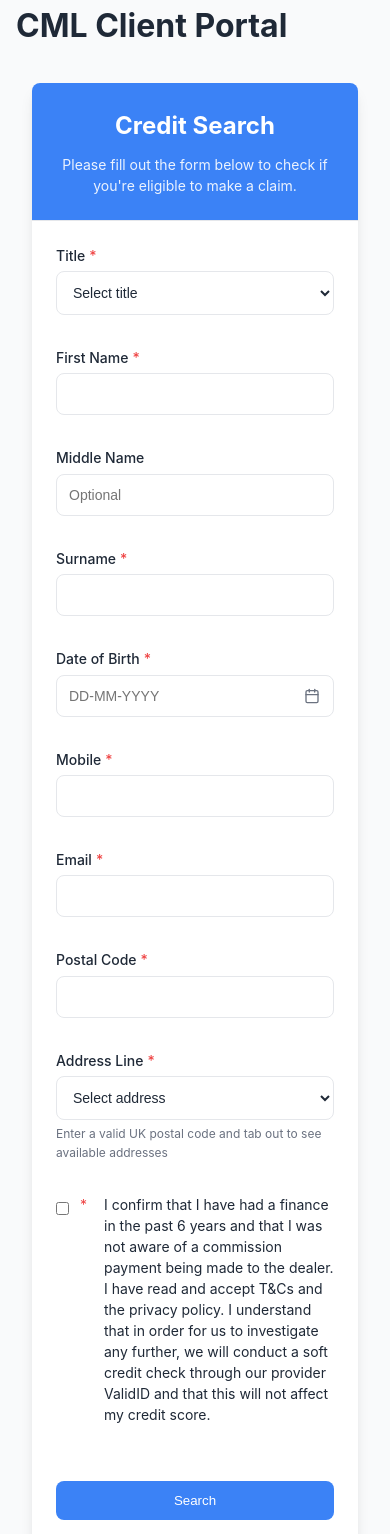
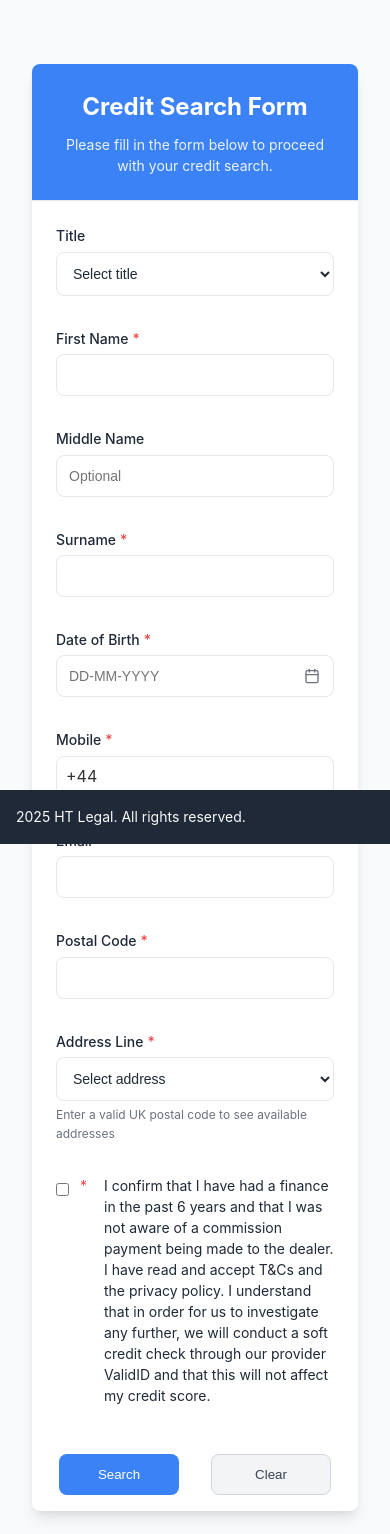
Before and after one commit to mastercode-io/cml_client_portal, a React (Create React App) app in the folder src/frontend/: page / in a window 390 px wide. Shown: the top 1534 px of the page. Built offline with nearby package versions, Linux system fonts and the light colour scheme.

Commit message:
Form enhancements: capitalized name fields, responsive layout, fixed mobile validation

```diff
--- a/src/frontend/src/App.css
+++ b/src/frontend/src/App.css
@@ -12,6 +12,12 @@
   line-height: 1.6;
   color: var(--text-dark);
   background-color: var(--background);
+  height: 100%;
+  overflow-y: auto;
+}
+
+html {
+  height: 100%;
 }
 
 .container {
@@ -50,26 +56,33 @@
 }
 
 /* Main Content */
-main {
+.app-main {
   flex: 1;
   display: flex;
   flex-direction: column;
   max-width: 1200px;
   margin: 0 auto;
-  padding: 0 1rem 3rem;
+  padding: 2rem 1rem 6rem; /* Increased bottom padding to make room for sticky footer */
+  overflow-y: auto;
 }
 
 /* Footer Styles */
 .app-footer {
   background-color: #1f2937; /* Dark gray */
   color: #f9fafb;
-  padding: 1.5rem 0;
-  margin-top: auto;
+  padding: 1rem 0;
+  position: fixed;
+  bottom: 0;
+  width: 100%;
   font-size: 0.875rem;
+  z-index: 100;
 }
 
 /* Responsive Adjustments */
 @media (max-width: 640px) {
+  .app-main {
+    padding-bottom: 4rem;
+  }
   .App-header h1 {
     font-size: 1.25rem;
   }
--- a/src/frontend/src/App.js
+++ b/src/frontend/src/App.js
@@ -5,11 +5,6 @@
 function App() {
   return (
     <div className="app">
-      <header className="app-header">
-        <div className="container">
-          <h1>CML Client Portal</h1>
-        </div>
-      </header>
       <main className="app-main">
         <CreditSearchForm />
       </main>
--- a/src/frontend/src/components/CreditSearchForm.css
+++ b/src/frontend/src/components/CreditSearchForm.css
@@ -23,7 +23,6 @@
   justify-content: center;
   padding: 2rem 1rem;
   background-color: var(--background);
-  min-height: calc(100vh - 80px);
 }
 
 .credit-search-card {
@@ -57,7 +56,7 @@
 }
 
 .credit-search-form {
-  padding: 1.5rem;
+  padding: 1.5rem 1.5rem 1rem;
 }
 
 /* Form grid */
@@ -167,6 +166,27 @@
   color: var(--error);
 }
 
+/* Telephone input styling */
+.tel-input-container {
+  position: relative;
+  display: flex;
+  align-items: center;
+}
+
+.tel-prefix {
+  position: absolute;
+  left: 10px;
+  color: #333;
+  font-size: 16px;
+  font-family: inherit;
+  z-index: 1;
+  pointer-events: none; /* Make it unselectable */
+}
+
+.tel-input {
+  padding-left: 50px !important; /* Make room for the prefix and space */
+}
+
 /* Checkbox styles */
 .checkbox-field {
   display: flex;
@@ -230,7 +250,8 @@
 .form-actions {
   display: flex;
   justify-content: flex-end;
-  margin-top: 1.5rem;
+  margin-top: 1rem;
+  margin-bottom: 0;
 }
 
 .clear-button {
@@ -244,21 +265,23 @@
   background-color: #e5e7eb !important;
 }
 
-.submit-button {
+.submit-button,
+.clear-button {
   min-width: 120px;
+  width: 120px;
 }
 
 /* Responsive adjustments for mobile */
 @media (max-width: 767px) {
   .form-actions {
-    flex-direction: column;
+    flex-direction: row;
+    justify-content: center;
     gap: 1rem;
   }
 
   .clear-button,
   .submit-button {
-    width: 100%;
-    margin-right: 0;
+    width: 120px;
   }
 }
 
--- a/src/frontend/src/components/CreditSearchForm.jsx
+++ b/src/frontend/src/components/CreditSearchForm.jsx
@@ -25,8 +25,9 @@
     { value: 'Mr', label: 'Mr' },
     { value: 'Mrs', label: 'Mrs' },
     { value: 'Ms', label: 'Ms' },
+    { value: 'Miss', label: 'Miss' },
     { value: 'Dr', label: 'Dr' },
-    { value: 'Other', label: 'Other' },
+    { value: 'Rev', label: 'Rev' },
   ];
 
   // Initial form values
@@ -45,7 +46,7 @@
 
   // Validation schema using Yup
   const validationSchema = Yup.object({
-    title: Yup.string().required('Title is required'),
+    title: Yup.string(),
     firstName: Yup.string().required('First name is required'),
     surname: Yup.string().required('Surname is required'),
     dateOfBirth: Yup.date()
@@ -53,10 +54,12 @@
       .max(new Date('2003-12-31'), 'Date of birth cannot be after 2003-12-31'),
     mobile: Yup.string()
       .required('Mobile number is required')
-      .matches(
-        /^\+?[0-9]{10,15}$/,
-        'Please enter a valid mobile number'
-      ),
+      .test('valid-mobile', 'Please enter a valid mobile number', function(value) {
+        if (!value) return false;
+        const strippedNumber = stripPhoneFormatting(value);
+        // UK mobile numbers are typically 10-11 digits
+        return strippedNumber.length >= 10 && strippedNumber.length <= 11;
+      }),
     email: Yup.string()
       .email('Invalid email format')
       .required('Email is required'),
@@ -98,6 +101,40 @@
     }
   };
 
+  // Function to format mobile number
+  const formatMobileNumber = (value) => {
+    if (!value) return value;
+
+    // Remove any non-digit characters
+    let phoneNumber = value.replace(/\D/g, '');
+
+    // Format based on length
+    if (phoneNumber.length <= 4) {
+      return phoneNumber;
+    } else if (phoneNumber.length <= 7) {
+      return `${phoneNumber.slice(0, 4)} ${phoneNumber.slice(4)}`;
+    } else {
+      return `${phoneNumber.slice(0, 4)} ${phoneNumber.slice(4, 7)} ${phoneNumber.slice(7, 11)}`.trim();
+    }
+  };
+
+  // Function to strip non-digit characters from phone number for validation
+  const stripPhoneFormatting = (phoneNumber) => {
+    if (!phoneNumber) return '';
+    // Remove the +44 prefix and any non-digit characters
+    return phoneNumber.replace(/^\+44\s*/, '').replace(/[^0-9]/g, '');
+  };
+
+  // Function to capitalize first letter of each word
+  const capitalizeWords = (value) => {
+    if (!value) return value;
+    return value
+      .trim()
+      .split(' ')
+      .map(word => word.charAt(0).toUpperCase() + word.slice(1).toLowerCase())
+      .join(' ');
+  };
+
   // Form submission handler
   const handleSubmit = (values, { setSubmitting, resetForm }) => {
     // Log form values to console (to be replaced with API call later)
@@ -127,10 +164,8 @@
     <div className="credit-search-container">
       <div className="credit-search-card">
         <div className="card-header">
-          <h2 className="card-title">Credit Search</h2>
-          <p className="card-description">
-            Please fill out the form below to check if you're eligible to make a claim.
-          </p>
+          <h2 className="card-title">Credit Search Form</h2>
+          <p className="card-description">Please fill in the form below to proceed with your credit search.</p>
         </div>
 
         <Formik
@@ -160,7 +195,6 @@
                         as="select"
                         placeholder="Select title"
                         options={titleOptions}
-                        required
                         errors={errors}
                         touched={touched}
                       />
@@ -188,6 +222,10 @@
                         required
                         errors={errors}
                         touched={touched}
+                        onBlur={(e) => {
+                          const capitalized = capitalizeWords(e.target.value);
+                          setFieldValue('firstName', capitalized);
+                        }}
                       />
                     </div>
                     <div className="form-col mobile-field">
@@ -195,9 +233,14 @@
                         label="Mobile"
                         name="mobile"
                         type="tel"
+                        placeholder=""
                         required
                         errors={errors}
                         touched={touched}
+                        onBlur={(e) => {
+                          const formattedValue = formatMobileNumber(e.target.value);
+                          setFieldValue('mobile', formattedValue);
+                        }}
                       />
                     </div>
                   </div>
@@ -211,6 +254,10 @@
                         placeholder="Optional"
                         errors={errors}
                         touched={touched}
+                        onBlur={(e) => {
+                          const capitalized = capitalizeWords(e.target.value);
+                          setFieldValue('middleName', capitalized);
+                        }}
                       />
                     </div>
                     <div className="form-col email-field">
@@ -234,6 +281,10 @@
                         required
                         errors={errors}
                         touched={touched}
+                        onBlur={(e) => {
+                          const capitalized = capitalizeWords(e.target.value);
+                          setFieldValue('surname', capitalized);
+                        }}
                       />
                     </div>
                     <div className="form-col postal-code-field">
@@ -244,16 +295,13 @@
                         errors={errors}
                         touched={touched}
                         onBlur={(e) => {
-                          // First let Formik handle the blur event
-                          const postalCode = e.target.value.trim();
+                          // Convert to uppercase and trim
+                          const postalCode = e.target.value.trim().toUpperCase();
+                          setFieldValue('postalCode', postalCode);
+
+                          // Only fetch addresses if postal code has enough characters
                           if (postalCode && postalCode.length >= 3) {
-                            // Only fetch addresses if postal code is valid format
-                            const ukPostcodeRegex = /^[A-Z]{1,2}[0-9][A-Z0-9]? ?[0-9][A-Z]{2}$/i;
-                            if (ukPostcodeRegex.test(postalCode)) {
-                              fetchAddressesByPostalCode(postalCode);
-                            } else {
-                              setAddressOptions([{ value: '', label: 'Not valid postcode format' }]);
-                            }
+                            fetchAddressesByPostalCode(postalCode);
                           }
                         }}
                       />
@@ -271,7 +319,7 @@
                       required
                       errors={errors}
                       touched={touched}
-                      helpText={isLoadingAddresses ? "Loading addresses..." : "Enter a valid UK postal code and tab out to see available addresses"}
+                      helpText={isLoadingAddresses ? "Loading addresses..." : "Enter a valid UK postal code to see available addresses"}
                     />
                   </div>
 
--- a/src/frontend/src/components/ui/form-field.jsx
+++ b/src/frontend/src/components/ui/form-field.jsx
@@ -67,6 +67,18 @@
           className={`form-input ${hasError ? 'form-input-error' : ''}`}
           {...rest}
         />
+      ) : type === 'tel' ? (
+        <div className="tel-input-container">
+          <span className="tel-prefix">+44 </span>
+          <Field
+            type="text"
+            id={name}
+            name={name}
+            placeholder={placeholder}
+            className={`form-input tel-input ${hasError ? 'form-input-error' : ''}`}
+            {...rest}
+          />
+        </div>
       ) : (
         <Field
           type={type}
```
